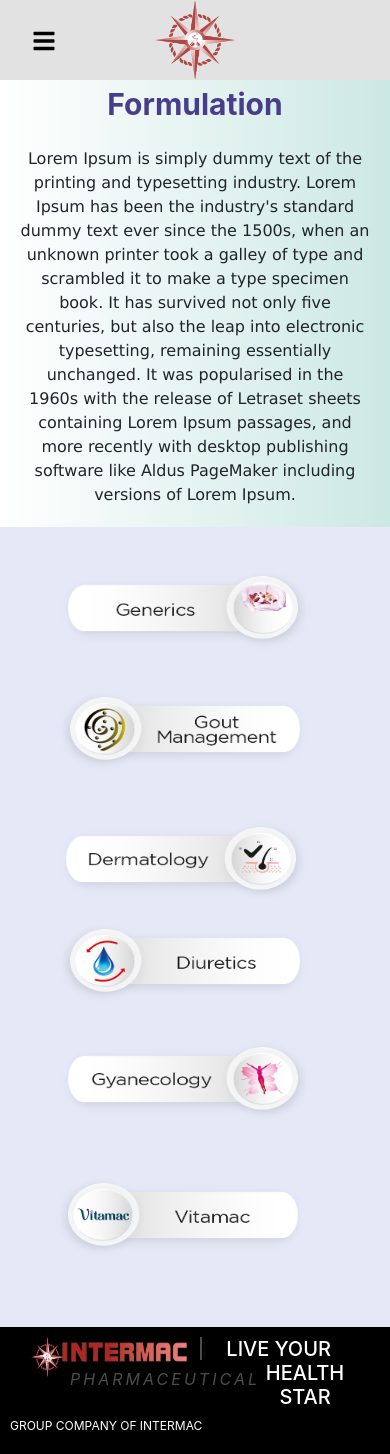
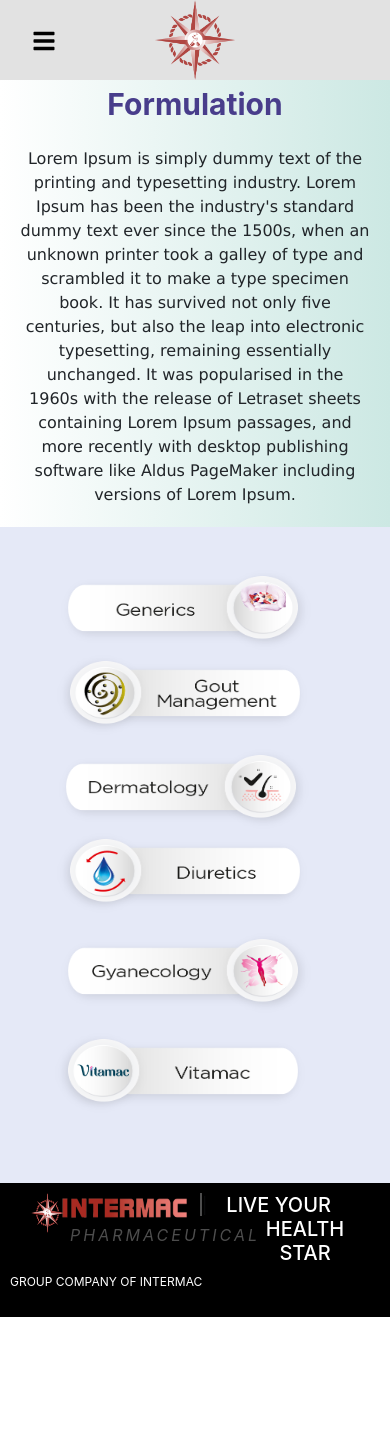
Before and after one commit to JagbirSingh2553/Pharma, a React (Create React App) app: page /formulation in a window 390 px wide. Shown: the top 1454 px of the page. After the commit the page ends 1317 px from the top, so only its background shows below. Built offline with nearby package versions, Linux system fonts and the light colour scheme.

Commit message:
initial commit

```diff
--- a/src/Components/Formulation/formulation.css
+++ b/src/Components/Formulation/formulation.css
@@ -103,25 +103,26 @@
     .goutmanagement{
         margin-left: 33%;
         margin-right: 10%;
+        margin-top: -10%;
     }
 
     .dermatology{
         margin-left: -70%;
-        margin-top: -15%;
+        margin-top: -25%;
         margin-right: 10%;
     }
     .diuretics{
-        margin-top: -75%;
+        margin-top: -80%;
         margin-left: 25%;
         margin-right: 10%;
     }
     .gyanecology{
         margin-left: -130%;
-        margin-top: -20%;
+        margin-top: -30%;
         margin-right: 20%;
     }
     .vitamac{
-        margin-top: 10%;
+        margin-top: -10%;
         margin-left: 32%;
         margin-right: 10%;
     }
```
